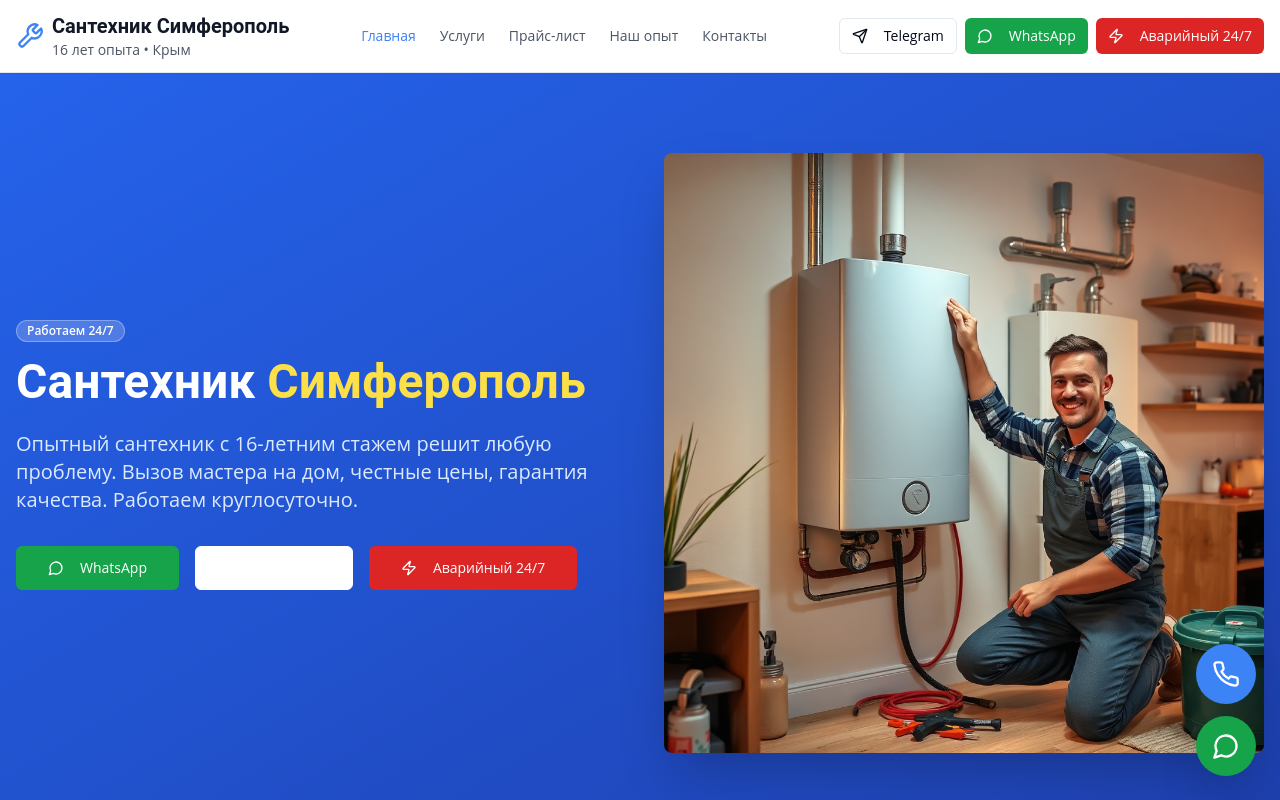
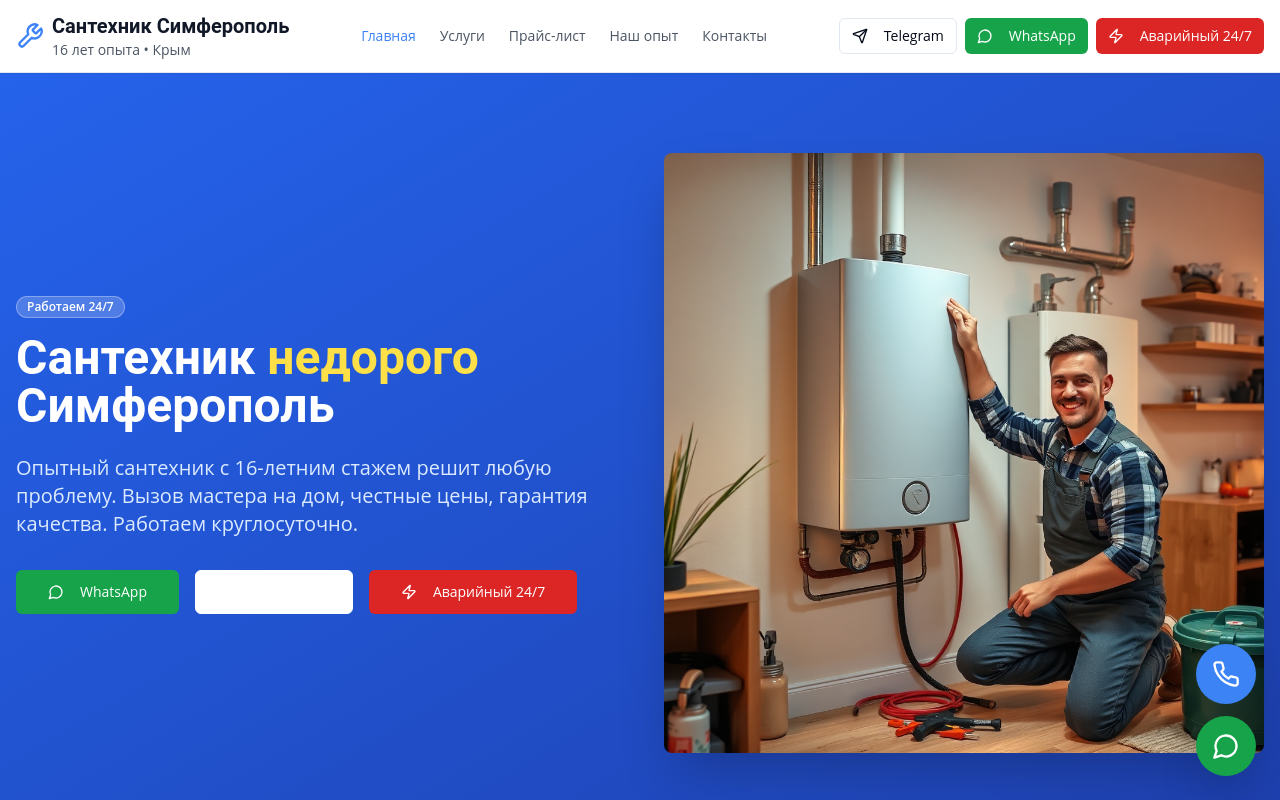
Before and after one commit to pr-poehali-dev/santekhnik-uslugi-site, a React (Vite) app: page / in a window 1280 px wide. Shown: the top 800 px of the page. Built offline with nearby package versions, Linux system fonts and the light colour scheme.

Commit message:
Обновление шапки сайта сантехники

```diff
--- a/src/pages/Index.tsx
+++ b/src/pages/Index.tsx
@@ -222,7 +222,7 @@ function Index() {
                 Работаем 24/7
               </Badge>
               <h1 className="text-4xl md:text-5xl font-bold mb-6 leading-tight">
-                Сантехник <span className="text-yellow-300">Симферополь</span>
+                Сантехник <span className="text-yellow-300">недорого</span> Симферополь
               </h1>
               <p className="text-xl mb-8 text-blue-100">
                 Опытный сантехник с 16-летним стажем решит любую проблему.
```
